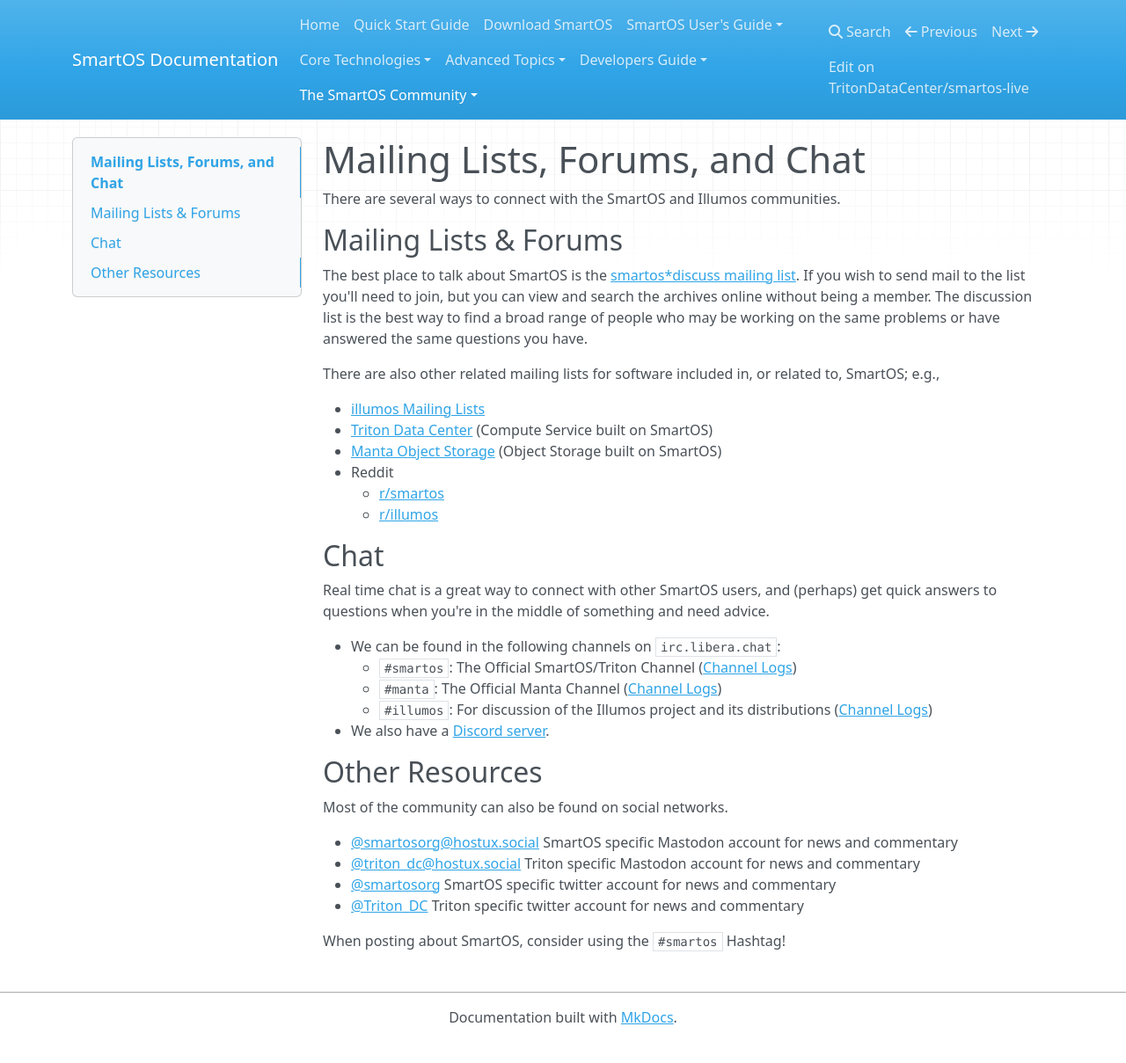
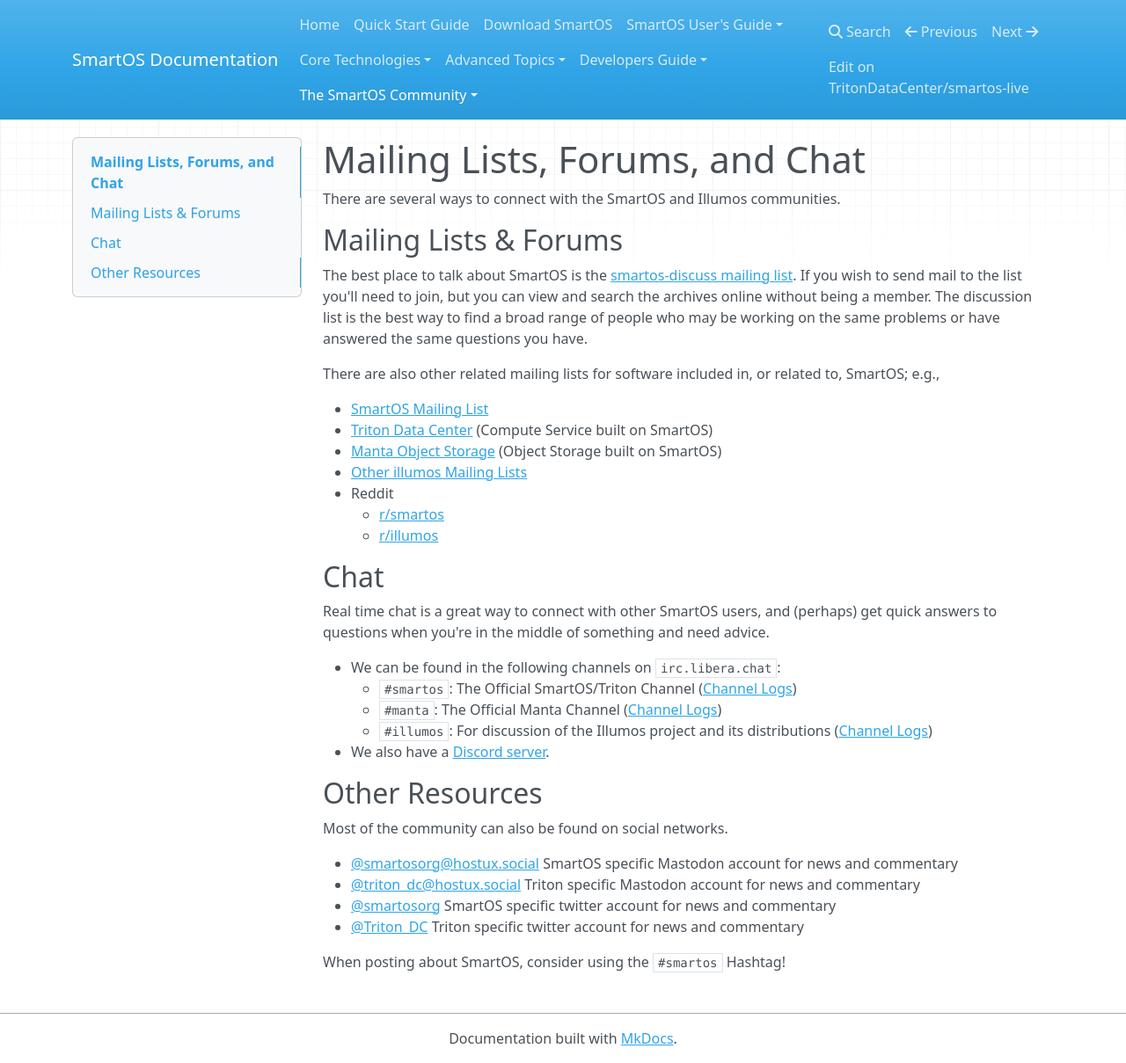
Before and after one commit to TritonDataCenter/smartos-docs, an MkDocs documentation site: the page built from docs/mailing-lists-and-irc.md, in a window 1280 px wide and 1209 px high. Shown: the whole window at 88% size. Built offline with MkDocs 1.6.1, drawn with Linux system fonts in a browser that asks for light colours; nearby versions of some CDN libraries.

Commit message:
Fix mailing list link

```diff
--- a/docs/mailing-lists-and-irc.md
+++ b/docs/mailing-lists-and-irc.md
@@ -7,8 +7,8 @@
 
 ## Mailing Lists & Forums
 
-The best place to talk about SmartOS is the [smartos*discuss mailing
-list](https://smartos.topicbox.com/groups/smartos*discuss). If you wish
+The best place to talk about SmartOS is the [smartos-discuss mailing
+list](https://smartos.topicbox.com/groups/smartos-discuss). If you wish
 to send mail to the list you'll need to join, but you can view and
 search the archives online without being a member. The discussion list
 is the best way to find a broad range of people who may be working on
@@ -17,11 +17,12 @@
 There are also other related mailing lists for software included in, or
 related to, SmartOS; e.g.,
 
-* [illumos Mailing Lists](https://illumos.org/docs/community/lists/)
+* [SmartOS Mailing List](https://smartos.topicbox.com/groups/smartos-discuss)
 * [Triton Data Center](https://smartdatacenter.topicbox.com/groups/sdc*discuss)
   (Compute Service built on SmartOS)
 * [Manta Object Storage](https://mantastorage.topicbox.com/groups/manta*discuss)
   (Object Storage built on SmartOS)
+* [Other illumos Mailing Lists](https://illumos.org/docs/community/lists/)
 * Reddit
     * [r/smartos](https://reddit.com/r/smartos)
     * [r/illumos](https://reddit.com/r/illumos)
```
